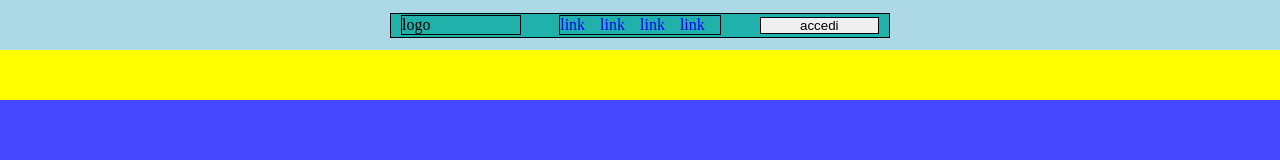
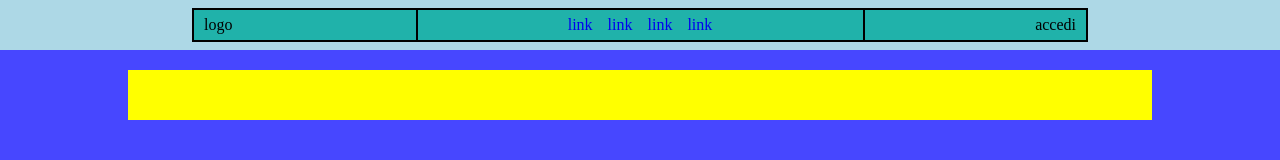
Before and after one commit to marcocnc/htmlcss-struttura-discord, a plain HTML site: page index.html in a window 1280 px wide. Drawn offline with Linux system fonts and the light colour scheme.

Commit message:
[fix] menu

```diff
--- a/css/style.css
+++ b/css/style.css
@@ -15,6 +15,16 @@ header > section{
     display:flex;
     justify-content: center;
     align-items: center;
+    margin-bottom: 20px;
+}
+
+nav{
+    width: 50%;
+
+}
+
+.menu, .jumbotron{
+    margin: 0 auto;
 }
 
 .menu{
@@ -23,38 +33,47 @@ header > section{
     justify-content: space-between;
     align-items: center;
     flex-wrap: wrap;
-    width: 500px;
+    width: 70%;
     border: 1px solid black;
-    padding: 0 10px;
-    margin: 0 auto;
     min-height: 50%;
+    line-height: 30px;
 }
 
 .logo{
     border: 1px solid black;
     width: 25%;
+    padding-left: 10px;
 }
 
 nav ul{
     border: 1px solid black;
     display: flex;
+    justify-content: center;
+    flex-wrap: wrap;
+    text-decoration: none;
 }
 
 nav ul li{
     list-style: none;
+    margin-right: 15px;
 }
+
+nav ul li:last-child{
+    margin-right: 0;
+  }
 
 nav ul li a{
     text-decoration: none;
-    margin-right: 15px;
-    width: 50%;
 }
 
-button{
+.login{
     border: 1px solid black;
     width: 25%;
+    text-align: right;
+    padding-right: 10px;
 }
 
 .jumbotron{
     background-color: yellow;
+    width: 80%;
 }
--- a/index.html
+++ b/index.html
@@ -21,7 +21,7 @@
                         <li><a href="#">link</a></li>
                     </ul>
                 </nav>
-                <button>accedi</button>
+                <span class="login">accedi</span>
             </div>
         </section>
 
```
